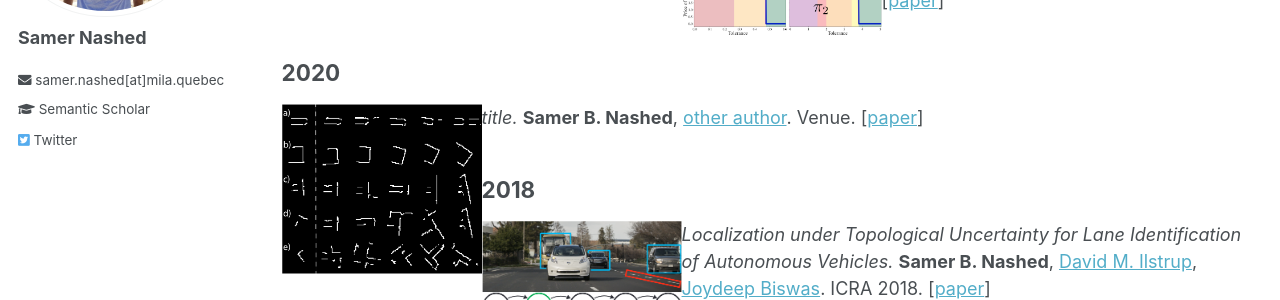
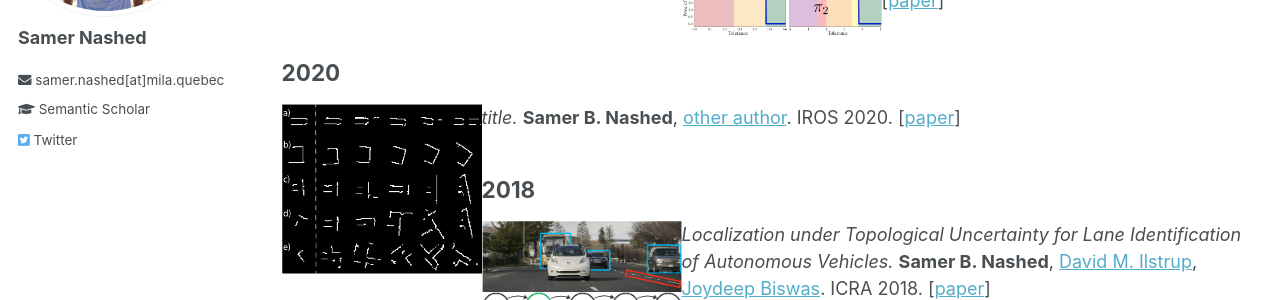
Before and after one commit to SamerNashed/samernashed.github.io, a Jekyll site: the page built from _pages/publications.md, in a window 1280 px wide and 900 px high, scrolled down 983 px. Shown: the part 153-453 px from the top of the window. Built offline with Jekyll 4.4.1, drawn with Linux system fonts in a browser that asks for light colours.

Commit message:
Update publications.md

```diff
--- a/_pages/publications.md
+++ b/_pages/publications.md
@@ -34,21 +34,21 @@ A more complete list of peer-reviewed publications is available on my [CV](https
 
 ## 2021
 
-<img align="left" width="200" src="https://samernashed.github.io/images/RDSLAM.png"> *title.* **Samer B. Nashed**, [other author](). Venue. [[paper](https://samernashed.github.io/files/.pdf)]
+<img align="left" width="200" src="https://samernashed.github.io/images/RDSLAM.png"> *title.* **Samer B. Nashed**, [other author](). Venue. [[paper](https://samernashed.github.io/files/.pdf)]<br>
 
-<img align="left" width="200" src="https://samernashed.github.io/images/PAMDP.png"> *title.* **Samer B. Nashed**, [other author](). Venue. [[paper](https://samernashed.github.io/files/.pdf)]
+<img align="left" width="200" src="https://samernashed.github.io/images/PAMDP.png"> *title.* **Samer B. Nashed**, [other author](). Venue. [[paper](https://samernashed.github.io/files/.pdf)]<br>
 
-<img align="left" width="200" src="https://samernashed.github.io/images/ECAS1.png"> *title.* **Samer B. Nashed**, [other author](). Venue. [[paper](https://samernashed.github.io/files/.pdf)]
+<img align="left" width="200" src="https://samernashed.github.io/images/ECAS1.png"> *title.* **Samer B. Nashed**, [other author](). Venue. [[paper](https://samernashed.github.io/files/.pdf)]<br>
 
 <img align="left" width="200" src="https://samernashed.github.io/images/ECAS2.png"> *title.* **Samer B. Nashed**, [other author](). Venue. [[paper](https://samernashed.github.io/files/.pdf)]
 
 ## 2020
 
-<img align="left" width="200" src="https://samernashed.github.io/images/L2V.png"> *title.* **Samer B. Nashed**, [other author](). Venue. [[paper](https://samernashed.github.io/files/.pdf)]
+<img align="left" width="200" src="https://samernashed.github.io/images/L2V.png"> *title.* **Samer B. Nashed**, [other author](). IROS 2020. [[paper](https://samernashed.github.io/files/.pdf)]
 
 ## 2018
 
-<img align="left" width="200" src="https://samernashed.github.io/images/LuTU.png"> *Localization under Topological Uncertainty for Lane Identification of Autonomous Vehicles.* **Samer B. Nashed**, [David M. Ilstrup](), [Joydeep Biswas](). ICRA 2018. [[paper](https://samernashed.github.io/files/ICRA2018_LuTU.pdf)] <br>
+<img align="left" width="200" src="https://samernashed.github.io/images/LuTU.png"> *Localization under Topological Uncertainty for Lane Identification of Autonomous Vehicles.* **Samer B. Nashed**, [David M. Ilstrup](), [Joydeep Biswas](). ICRA 2018. [[paper](https://samernashed.github.io/files/ICRA2018_LuTU.pdf)]<br>
 
 <img align="left" width="200" src="https://samernashed.github.io/images/HitL.png"> *Human-in-the-Loop SLAM.* **Samer B. Nashed**, [Joydeep Biswas](). AAAI 2018. [[paper](https://samernashed.github.io/files/AAAI2018_HiTL_SLAM.pdf)]
 
```
